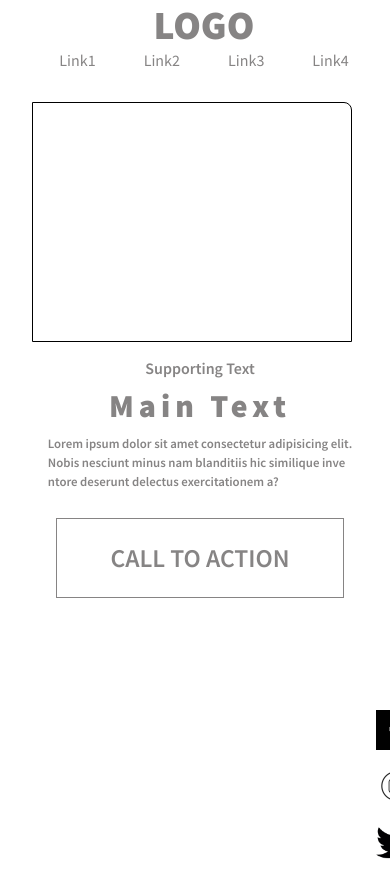
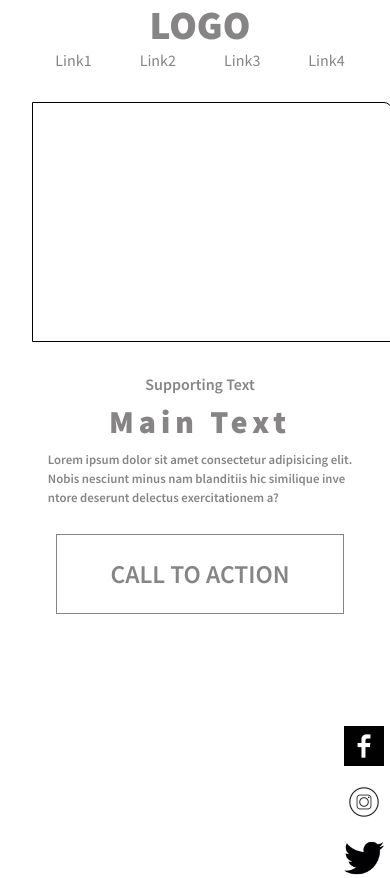
Before and after one commit to ryandeguia/logo, a plain HTML site: page index.html in a window 390 px wide. Shown: the top 878 px of the page. Drawn offline with Linux system fonts and the light colour scheme.

Commit message:
Update style.css

```diff
--- a/style.css
+++ b/style.css
@@ -39,6 +39,7 @@ ul a {
   grid-template-columns: repeat(2, 1fr);
   grid-template-rows: 20rem;
   margin-top: 5rem;
+  gap: 1rem;
 }
 .img-container {
   display: flex;
@@ -110,7 +111,7 @@ img {
 
 /* mobile-reponsive */
 
-@media (max-width: 420px) {
+@media (max-width: 400px) {
   * {
     padding: 0;
     margin: 0;
@@ -138,7 +139,7 @@ img {
     display: flex;
     border: 1px solid black;
     border-radius: 0 0.5rem 0 0;
-    width: 20rem;
+    width: 22.5rem;
     height: 15rem;
   }
   .grid-container-2 {
@@ -156,7 +157,7 @@ img {
     flex-flow: column;
     align-items: center;
     justify-content: center;
-    width: 24.5rem;
+    width: 24rem;
     margin: 0 2rem;
   }
   ul a {
@@ -184,7 +185,7 @@ img {
     flex-flow: column wrap;
     position: relative;
     top: 2rem;
-    left: 16rem;
+    left: 14rem;
     gap: 1rem;
     align-items: flex-end;
   }
```
